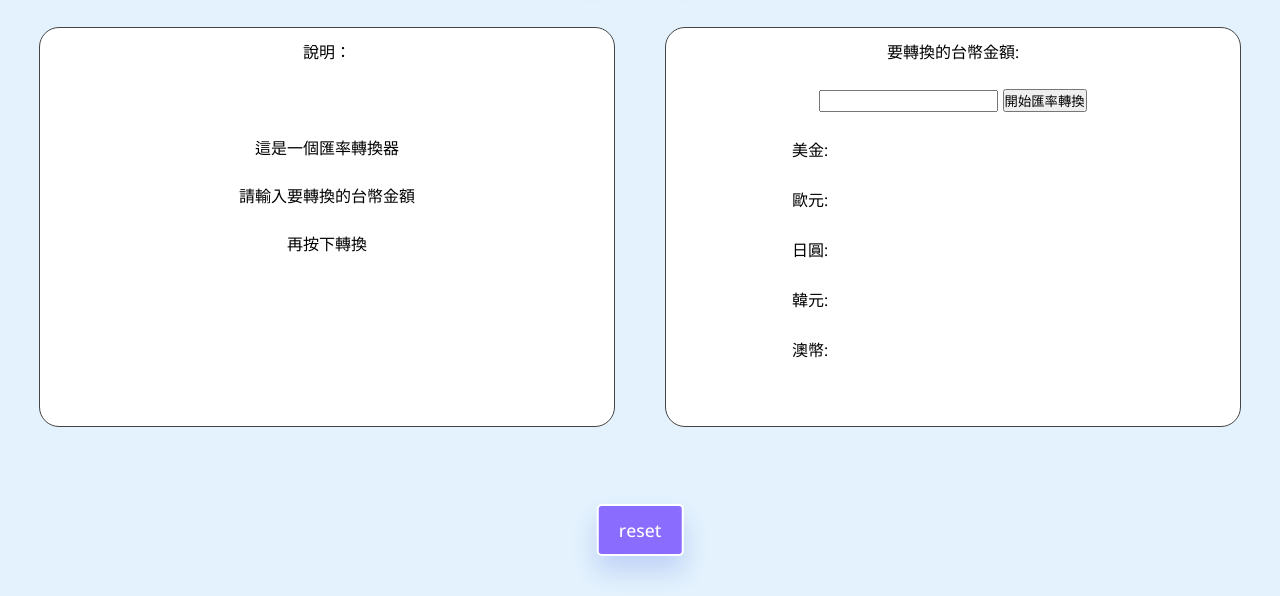
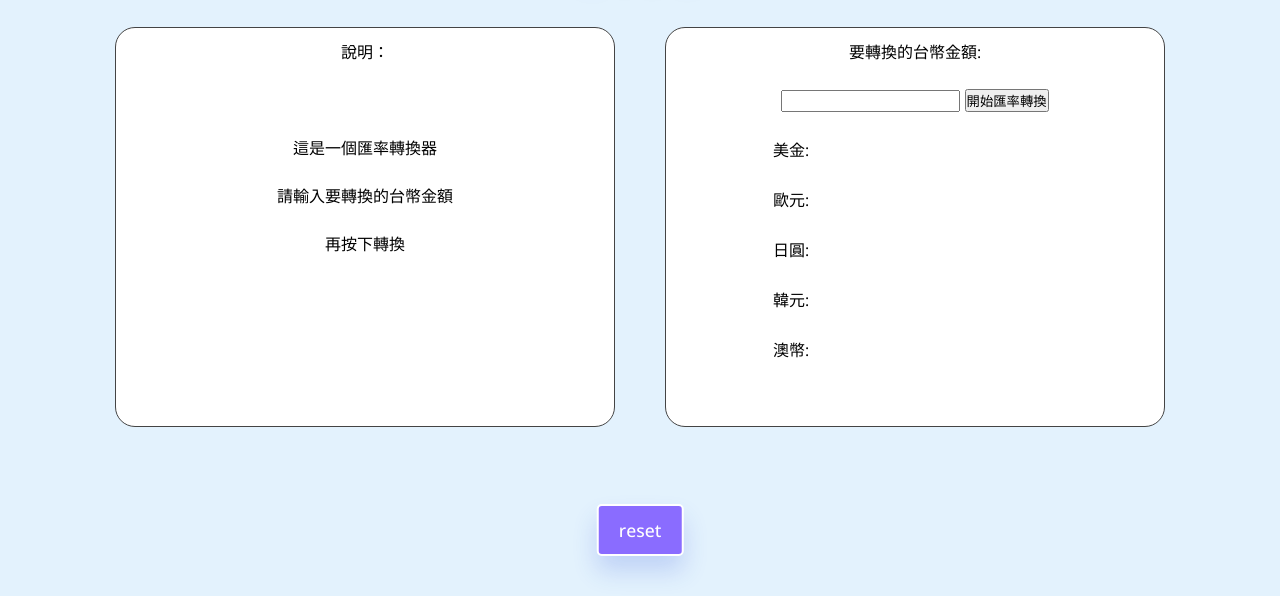
Before and after one commit to Yunhans/Yunhans.github.io, a plain HTML site: page demo.html in a window 1280 px wide. Shown: the part 204-800 px from the top of the page. Drawn offline with nearby package versions, Linux system fonts and the light colour scheme.

Commit message:
demo rwd

```diff
--- a/mystyle.css
+++ b/mystyle.css
@@ -54,6 +54,7 @@ h1 {
 .container {
     width: 100%;
     display: flex;
+    flex-wrap: wrap;
     justify-content: center;
     align-items: center;
     gap: 50px;
@@ -61,6 +62,8 @@ h1 {
 }
 .container .info {
     width: 45%;
+    min-width: 300px;
+    max-width: 500px;
     height: 400px;
     background: white;
     line-height: 3em;
@@ -73,6 +76,8 @@ h1 {
 }
 .container .calculater {
     width: 45%;
+    min-width: 300px;
+    max-width: 500px;
     height: 400px;
     background: white;
     line-height: 3em;
```
